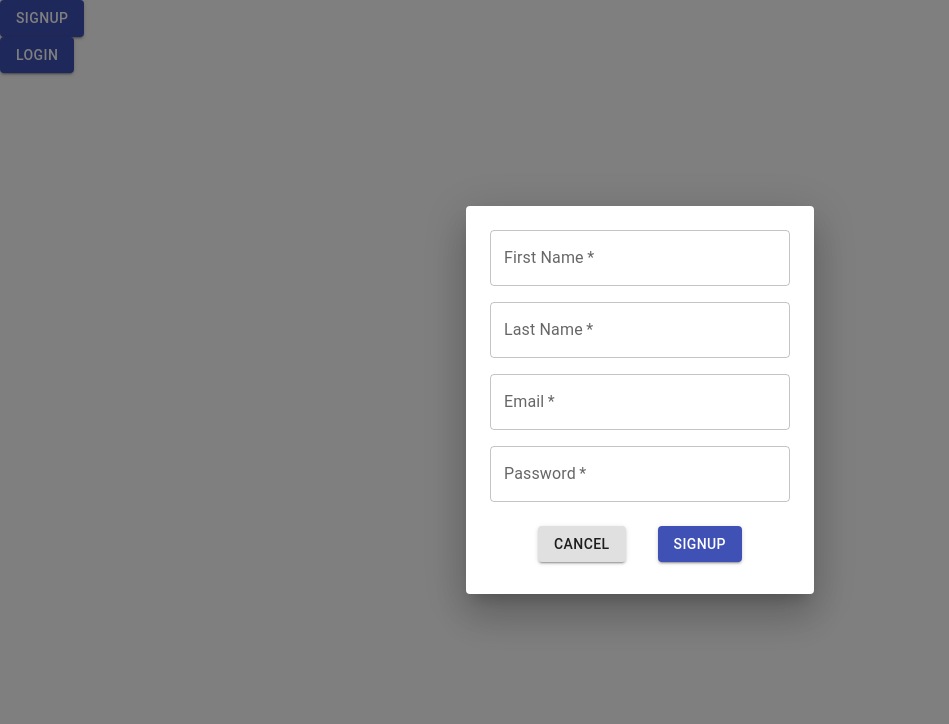
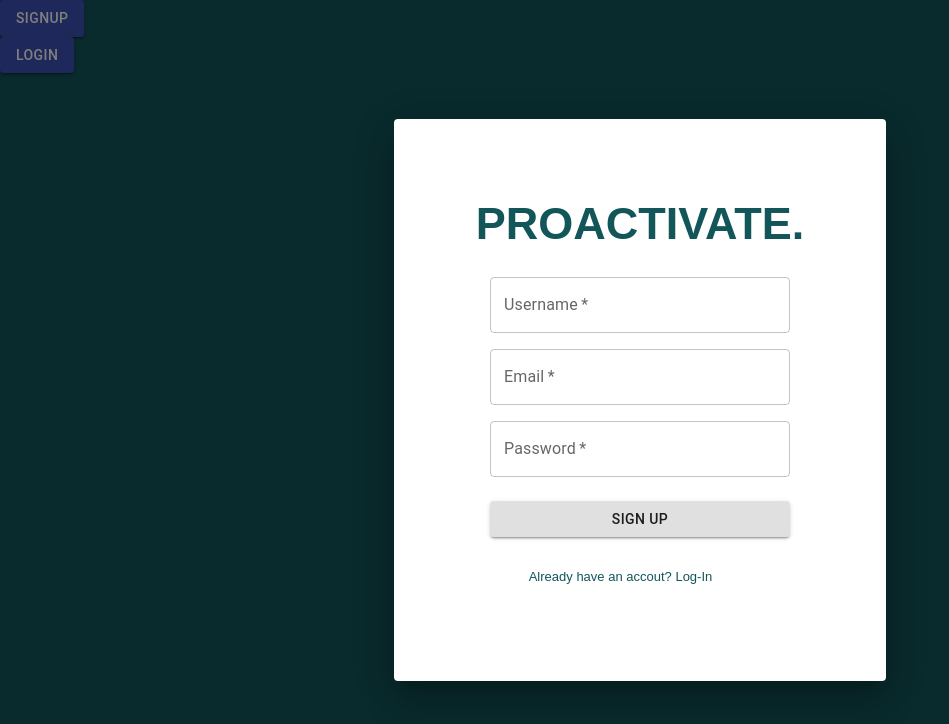
Before and after one commit to divya-sathiya/cs222-final-project, a React (Create React App) app in the folder proactivate-web/: page / in a window 1280 px wide. Both pictures are taken after a click on the button "SIGNUP". Shown: the top 724 px of the page, without its empty margins (0-949 px from the left). Built offline with nearby package versions, Linux system fonts and the light colour scheme.

Commit message:
match ui to prototype

```diff
--- a/proactivate-web/src/App.css
+++ b/proactivate-web/src/App.css
@@ -1,5 +1,6 @@
 .App {
   text-align: center;
+  background-color: #12565A;
 }
 
 .App-logo {
@@ -14,14 +15,14 @@
 }
 
 .App-header {
-  background-color: #282c34;
+  background-color: #12565A;
   min-height: 100vh;
   display: flex;
   flex-direction: column;
   align-items: center;
   justify-content: center;
   font-size: calc(10px + 2vmin);
-  color: white;
+  color: #12565A;
 }
 
 .App-link {
--- /dev/null
+++ b/proactivate-web/src/client/Components/Form.css
@@ -0,0 +1,42 @@
+.button1
+{
+    font-family: 'Montserrat', sans-serif;
+    background-color:#12565A;
+    color: white;
+    padding: 3%;
+    font-style: normal;
+    font-weight: lighter;
+    font-size: 12px;
+    line-height: 15px;
+
+    }
+.button1:hover
+{
+    font-family: 'Montserrat', sans-serif;
+    background-color:#11848a;
+}
+
+.title
+{
+    font-family: 'Montserrat', sans-serif;
+    font-weight: bold;
+    font-size: 45px;
+    line-height: 50px;
+    text-align: center;
+    color: #12565A;
+    margin-bottom: 6%;
+}
+
+.signin
+{
+
+width: 293px;
+height: 22px;
+font-family: 'Montserrat', sans-serif;
+font-style: normal;
+font-weight: lighter;
+font-size: 13px;
+line-height: 22px;
+text-align: center;
+color: #12565A;
+}
--- a/proactivate-web/src/client/Components/Form.js
+++ b/proactivate-web/src/client/Components/Form.js
@@ -3,7 +3,8 @@ import { TextField } from '@mui/material';
 import { makeStyles } from '@material-ui/core';
 import Button from '@material-ui/core/Button';
 import React, { useState } from 'react';
-
+import './Form.css';
+import './fonts.css'
 
 const useStyles = makeStyles(theme => ({
     root: {
@@ -11,13 +12,14 @@ const useStyles = makeStyles(theme => ({
       flexDirection: 'column',
       justifyContent: 'center',
       alignItems: 'center',
-      padding: theme.spacing(2),
+      padding: theme.spacing(10),
   '& .MuiTextField-root': {
         margin: theme.spacing(1),
         width: '300px',
       },
   '& .MuiButtonBase-root': {
         margin: theme.spacing(2),
+        width: '300px'
       },
     },
   }));
@@ -25,34 +27,27 @@ const useStyles = makeStyles(theme => ({
 const Form = ({ handleClose }) => {
 
   const classes = useStyles();
-  const [firstName, setFirstName] = useState('');
-  const [lastName, setLastName] = useState('');
+  const [username, setUsername] = useState('');
   const [email, setEmail] = useState('');
   const [password, setPassword] = useState('');
 
   const handleSubmit = e => {
     e.preventDefault();
-    console.log(firstName, lastName, email, password);
+    console.log(username, email, password);
     handleClose();
   };
 
 
   return (
     <form className={classes.root}>
+        <h className = "title">PROACTIVATE.</h>
         <TextField
-            label="First Name"
+            label="Username"
             variant="outlined"
             required
-            value={firstName}
-            onChange={e => setFirstName(e.target.value)}
+            value={username}
+            onChange={e => setUsername(e.target.value)}
             />
-        <TextField
-            label="Last Name"
-            variant="outlined"
-            required
-            value={lastName}
-            onChange={e => setLastName(e.target.value)}
-        />
         <TextField
             label="Email"
             variant="outlined"
@@ -70,13 +65,13 @@ const Form = ({ handleClose }) => {
         />
 
         <div>
-            <Button variant="contained">
-                Cancel
+            <Button className = "button1" type="submit" variant="contained" color="#11848a">
+                sign up
             </Button>
-            <Button type="submit" variant="contained" color="primary">
-                Signup
-            </Button>
+            <p className='signin'>Already have an accout? Log-In</p>
         </div>
+
+
     </form>
   );
 };
--- /dev/null
+++ b/proactivate-web/src/client/Components/fonts.css
@@ -0,0 +1,6 @@
+@font-face {
+    font-family: 'Open Sans';
+    font-style: normal;
+    font-weight: 400;
+    src: url('https://fonts.googleapis.com/css2?family=Montserrat:wght@700&display=swap');
+  }
--- a/proactivate-web/src/client/Pages/Sign-Up-Page/SignUp.css
+++ b/proactivate-web/src/client/Pages/Sign-Up-Page/SignUp.css
@@ -3,4 +3,5 @@
     display: flex;
     align-items: center;
     justify-content: center;
+    color:#12565A;
 }
--- a/proactivate-web/src/index.css
+++ b/proactivate-web/src/index.css
@@ -5,9 +5,10 @@ body {
     sans-serif;
   -webkit-font-smoothing: antialiased;
   -moz-osx-font-smoothing: grayscale;
+  background-color: #12565A;
 }
 
 code {
   font-family: source-code-pro, Menlo, Monaco, Consolas, 'Courier New',
-    monospace;
+    monospace,'Montserrat', sans-serif;
 }
--- a/proactivate-web/src/index.js
+++ b/proactivate-web/src/index.js
@@ -4,6 +4,7 @@ import './index.css';
 import App from './App';
 import reportWebVitals from './reportWebVitals';
 import {BrowserRouter} from 'react-router-dom'
+
 
 ReactDOM.render((
   <BrowserRouter>
```
